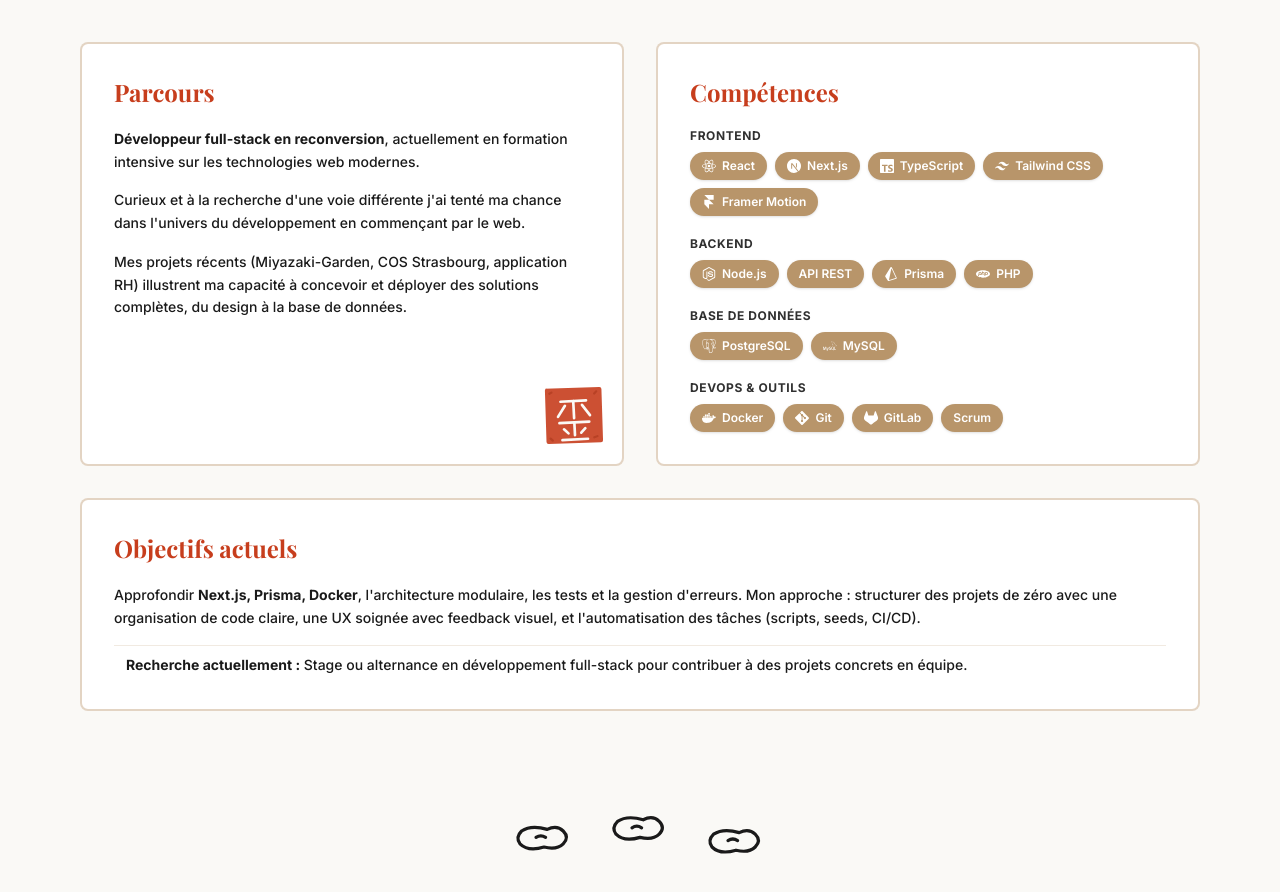
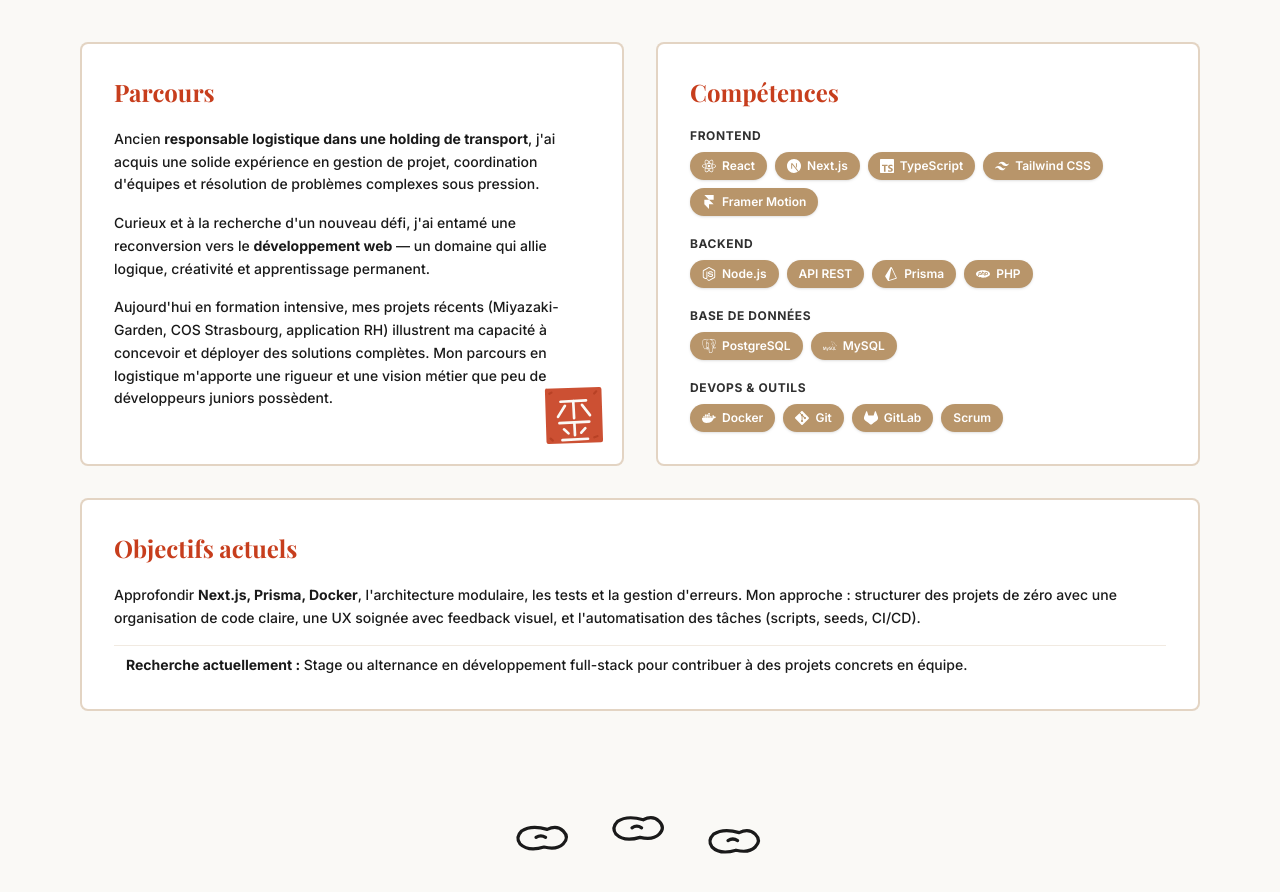
Before and after one commit to hachwilliam89-spec/portfolio-kim, a Next.js app: page / in a window 1280 px wide. Shown: the part 2400-3292 px from the top of the page. Built offline with nearby package versions, Linux system fonts and the light colour scheme; a web font is replaced by a local one.

Commit message:
maj a propos

```diff
--- a/components/About.tsx
+++ b/components/About.tsx
@@ -117,6 +117,7 @@ export default function About() {
 
             <div className="grid md:grid-cols-2 gap-8 mb-8">
                 {/* Parcours - avec sceau chinois */}
+                {/* Parcours - avec sceau chinois */}
                 <motion.div
                     initial={{ opacity: 0, x: -30 }}
                     whileInView={{ opacity: 1, x: 0 }}
@@ -127,13 +128,13 @@ export default function About() {
                     <h3 className="font-display text-2xl font-bold text-vermillon mb-5">Parcours</h3>
                     <div className="space-y-4 text-sm text-ink leading-relaxed font-medium">
                         <p>
-                            <strong className="text-ink font-bold">Développeur full-stack en reconversion</strong>, actuellement en formation intensive sur les technologies web modernes.
+                            Ancien <strong className="text-ink font-bold">responsable logistique dans une holding de transport</strong>, j&apos;ai acquis une solide expérience en gestion de projet, coordination d&apos;équipes et résolution de problèmes complexes sous pression.
                         </p>
                         <p>
-                            Curieux et à la recherche d&apos;une voie différente j&apos;ai tenté ma chance dans l&apos;univers du développement en commençant par le web.
+                            Curieux et à la recherche d&apos;un nouveau défi, j&apos;ai entamé une reconversion vers le <strong className="text-ink font-bold">développement web</strong> — un domaine qui allie logique, créativité et apprentissage permanent.
                         </p>
                         <p>
-                            Mes projets récents (Miyazaki-Garden, COS Strasbourg, application RH) illustrent ma capacité à concevoir et déployer des solutions complètes, du design à la base de données.
+                            Aujourd&apos;hui en formation intensive, mes projets récents (Miyazaki-Garden, COS Strasbourg, application RH) illustrent ma capacité à concevoir et déployer des solutions complètes. Mon parcours en logistique m&apos;apporte une rigueur et une vision métier que peu de développeurs juniors possèdent.
                         </p>
                     </div>
 
```
